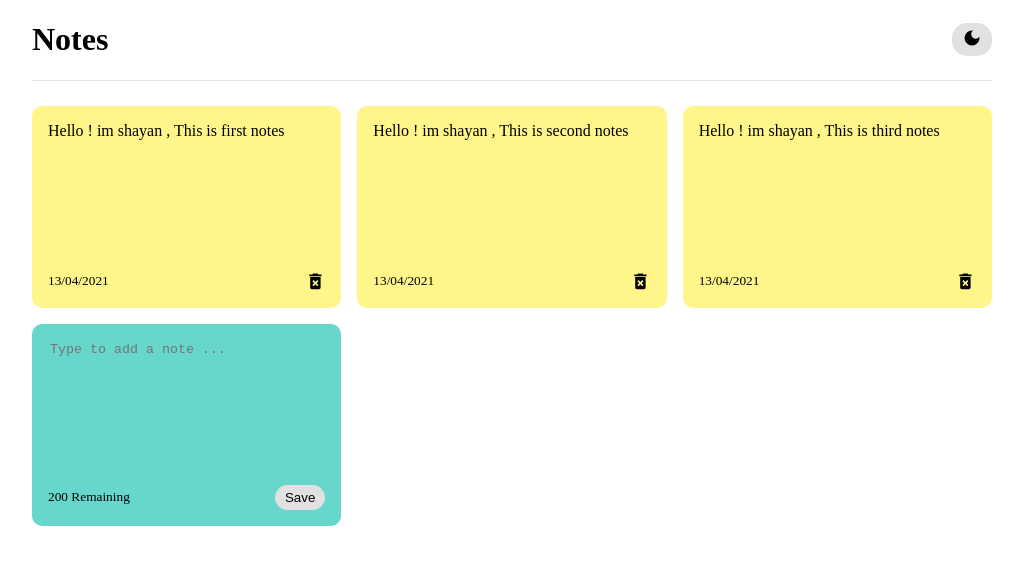
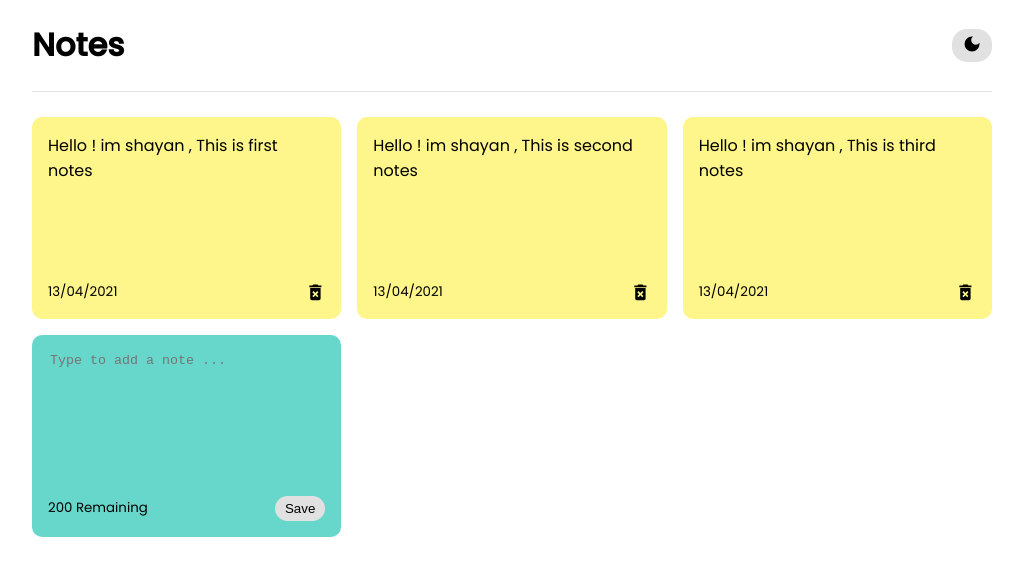
Before and after one commit to miladmrk94/notes-app, a React (Create React App) app: page / in a window 1280 px wide. Shown: the top 576 px of the page, without its empty margins (128-1151 px from the left). Built offline with nearby package versions, Linux system fonts and the light colour scheme.

Commit message:
add fonts

```diff
--- a/public/index.html
+++ b/public/index.html
@@ -1,14 +1,17 @@
 <!DOCTYPE html>
 <html lang="en">
+
 <head>
   <meta charset="utf-8" />
   <link rel="icon" href="%PUBLIC_URL%/favicon.ico" />
   <meta name="viewport" content="width=device-width, initial-scale=1" />
   <meta name="theme-color" content="#000000" />
-    <meta
-      name="description"
-      content="Web site created using create-react-app"
-    />
+  <meta name="description" content="Web site created using create-react-app" />
+  <link rel="preconnect" href="https://fonts.googleapis.com">
+  <link rel="preconnect" href="https://fonts.gstatic.com" crossorigin>
+  <link
+    href="https://fonts.googleapis.com/css2?family=Josefin+Sans&family=Poppins:ital,wght@0,400;0,500;1,300&display=swap"
+    rel="stylesheet">
   <link rel="apple-touch-icon" href="%PUBLIC_URL%/logo192.png" />
   <!--
       manifest.json provides metadata used when your web app is installed on a
@@ -26,6 +29,7 @@
     -->
   <title>React App</title>
 </head>
+
 <body>
   <noscript>You need to enable JavaScript to run this app.</noscript>
   <div id="root"></div>
@@ -40,4 +44,5 @@
       To create a production bundle, use `npm run build` or `yarn build`.
     -->
 </body>
+
 </html>
--- a/src/App.js
+++ b/src/App.js
@@ -30,7 +30,7 @@
     if (savedNotes) {
       setNotes(savedNotes)
     }
-  }, [])
+  }, []);
   useEffect(() => {
     localStorage.setItem('react-notes-app-data', JSON.stringify(notes))
   }, [notes])
--- a/src/index.css
+++ b/src/index.css
@@ -1,6 +1,7 @@
 body {
     margin: 0;
     padding: 0;
+    font-family: "Poppins", sans-serif !important;
 }
 
 .container {
```
Lines whose indentation alone changed are shown as unchanged.
